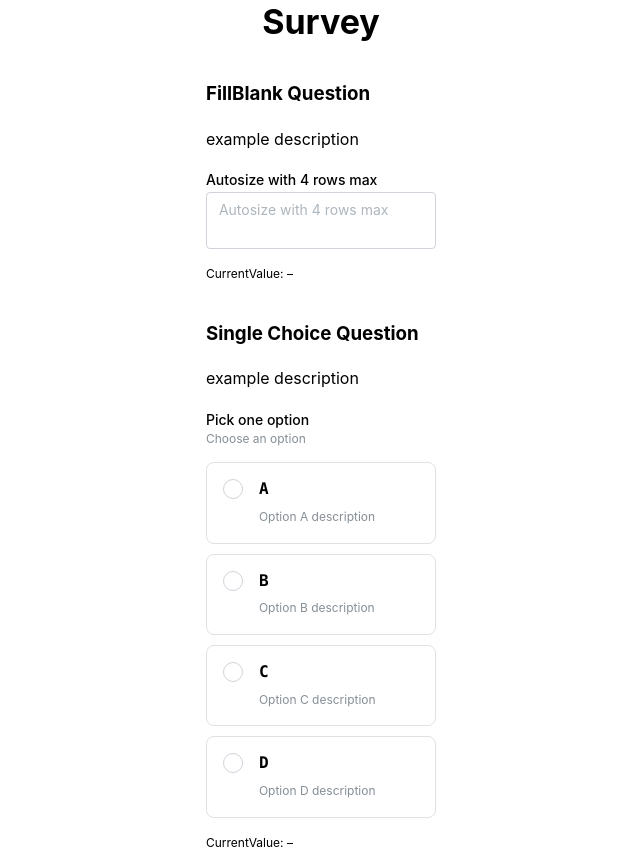
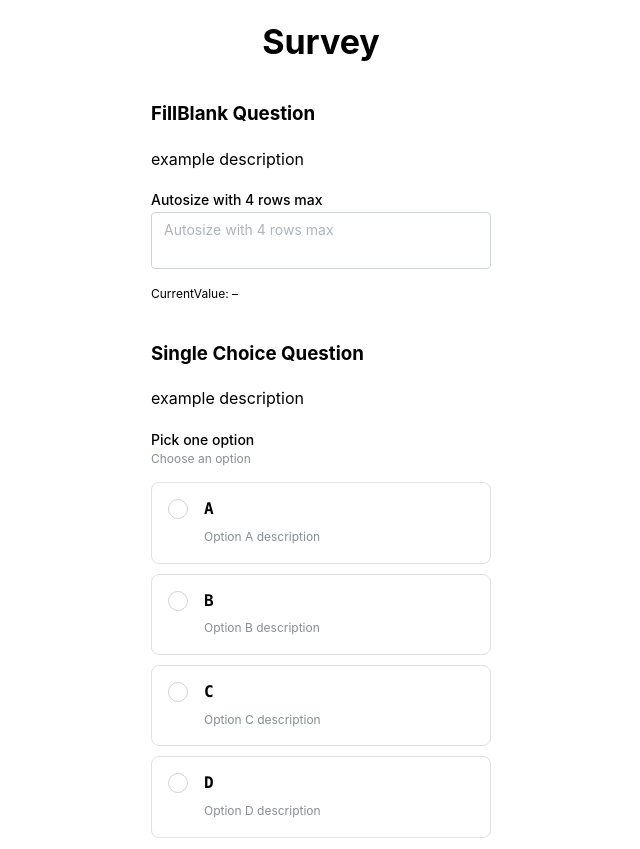
Before and after one commit to TeamVastsea/klpbbs_survey_frontend, a Next.js app: page /survey in a window 1280 px wide. Shown: the top 849 px of the page, without its empty margins (319-959 px from the left). Built offline with nearby package versions, Linux system fonts and the light colour scheme.

Commit message:
chore: fix the style

```diff
--- a/app/survey/page.tsx
+++ b/app/survey/page.tsx
@@ -9,7 +9,6 @@ export default function Survey() {
     const [questions, setQuestions] = useState<any[]>([]);
 
     useEffect(() => {
-        // Parse the JSON data and set it to state
         setQuestions(questionsData);
     }, []);
 
@@ -19,12 +18,13 @@ export default function Survey() {
           align="stretch"
           justify="center"
           gap="md"
+          style={{ padding: '20px 0' }}
         >
             <Center>
                 <Title>Survey</Title>
             </Center>
             <Center>
-                <Stack>
+                <Stack style={{ width: '340px' }}>
                     {questions.map((question) => generateQuestion(question))}
                 </Stack>
             </Center>
```
